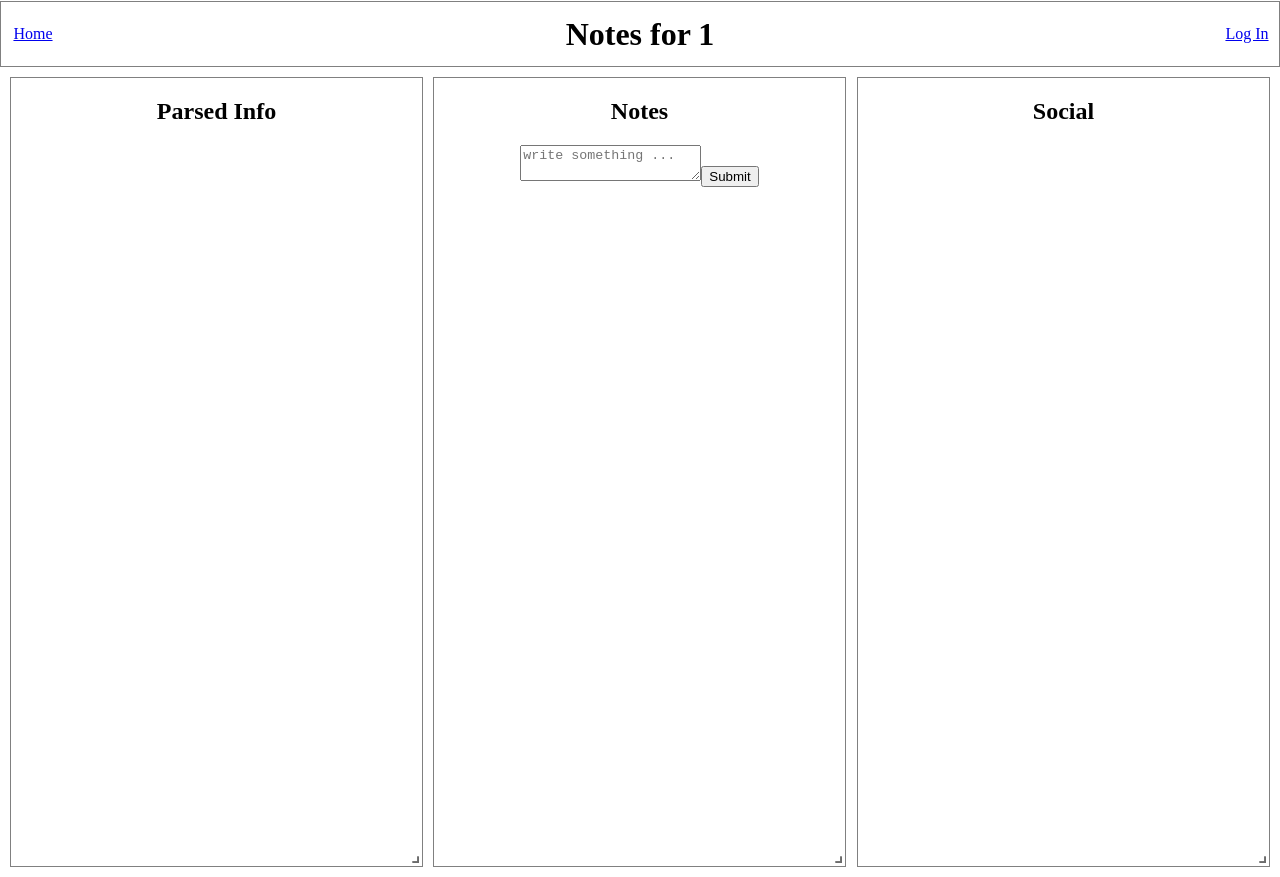
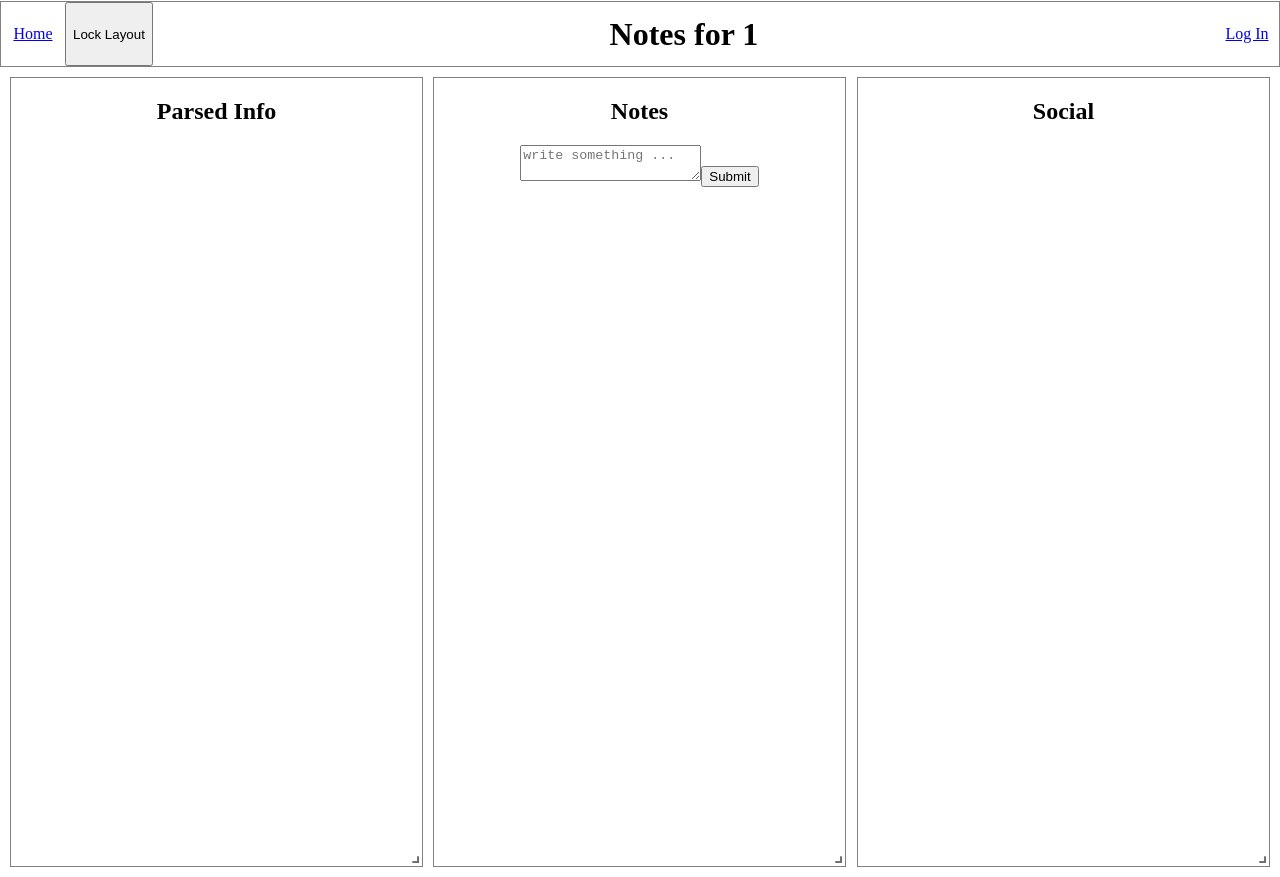
Before and after one commit to chd63/Geonotes, a React (Vite) app: page /country/1 in a window 1280 px wide. Built offline with nearby package versions, Linux system fonts and the light colour scheme.

Commit message:
simple lock button for the country page

```diff
--- a/src/CountryPage.jsx
+++ b/src/CountryPage.jsx
@@ -1,4 +1,4 @@
-import React from 'react';
+import React, { useState } from 'react';
 import { useParams } from 'react-router-dom';
 import "./CountryPage.css"
 import { Link } from 'react-router-dom';
@@ -11,8 +11,11 @@ const ResponsiveGridLayout = WidthProvider(Responsive);
 
 function CountryPage() {
     // get constants to set state
-    const collapseThreshold = 10;
-    let sizes = [33,34,33];
+    let [isLocked, setIsLocked] = useState(false);
+
+    const handleLockToggle = () => {
+        setIsLocked(!isLocked);
+    }
 
     const layouts = {
     lg: [ // Large screens (e.g., desktops)
@@ -37,6 +40,7 @@ function CountryPage() {
         <div className="country-page-container">
             <div className = "top-header">
             <Link to="/" className="home_button">Home</Link>
+            <button onClick={handleLockToggle}>{isLocked ? 'Unlock Layout' : 'Lock Layout'}</button>
             <h1 className="header_name">Notes for {countryName} </h1>
             <Link to="/" className="login_button">Log In</Link>
             </div>
@@ -48,6 +52,8 @@ function CountryPage() {
                     layouts={layouts}
                     breakpoints={{ lg: 1200, md: 996, sm: 768, xs: 480, xxs: 0 }}
                     cols={{ lg: 12, md: 12, sm: 12, xs: 12, xxs: 12 }}
+                    isDraggable={!isLocked}
+                    isResizable={!isLocked}
                 >
                 <div key="general" className="general-info-container">
                     <div>
```
